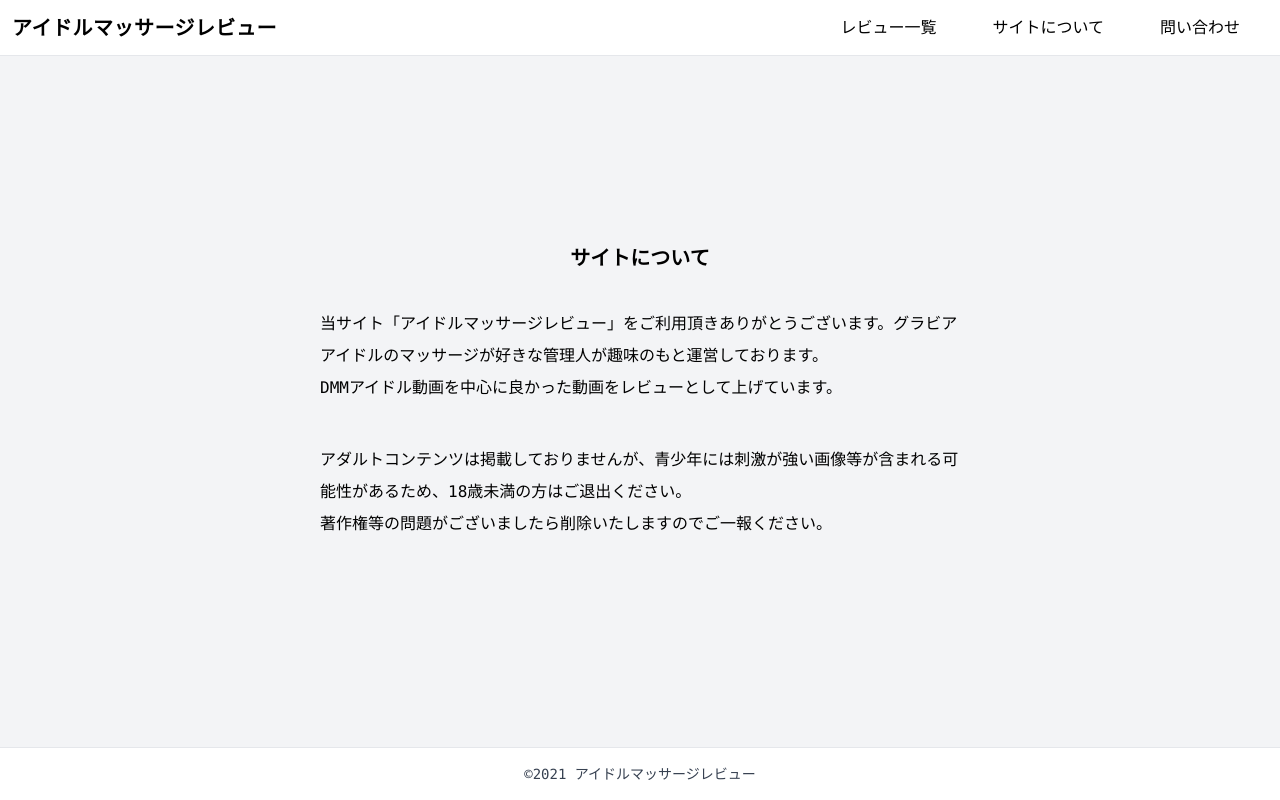
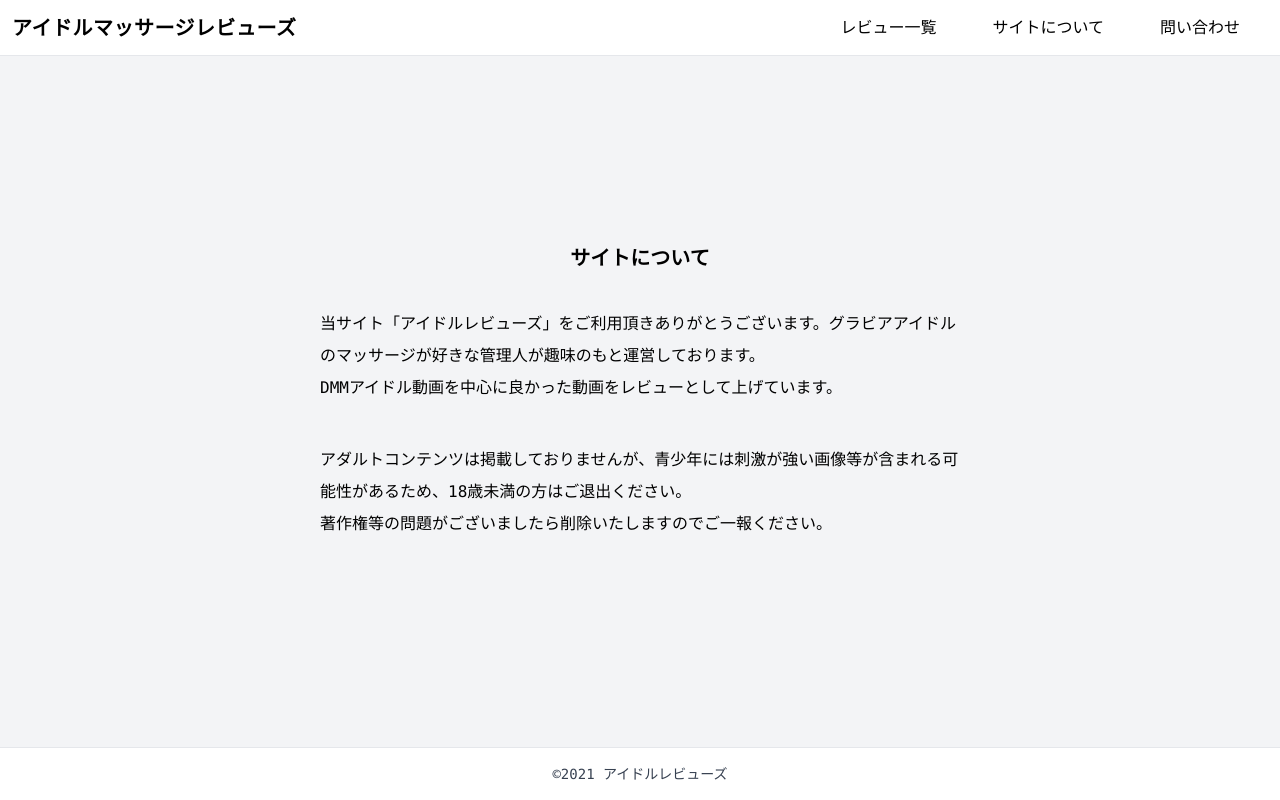
Before and after one commit to sakakidai/blog-ui, a Next.js app: page /about in a window 1280 px wide. Built offline with nearby package versions, Linux system fonts and the light colour scheme; no server answers.

Commit message:
Fix SEO title and description

```diff
--- a/components/Footer.js
+++ b/components/Footer.js
@@ -3,7 +3,7 @@ const Footer = () => {
     <footer className='flex flex-col justify-center p-4 bg-white border-t h-14 w-full text-center text-gray-700 text-sm'>
       <p>
         <span>&copy;</span>
-        <span>2021 アイドルマッサージレビュー</span>
+        <span>2021 アイドルレビューズ</span>
       </p>
     </footer>
   );
--- a/components/Header.js
+++ b/components/Header.js
@@ -8,7 +8,7 @@ const Header = ({ isPhone, onChangeMenu }) => {
       <div className='flex flex-grow items-center justify-between p-3'>
         <span className='text-xl font-bold tracking-wide'>
           <Link href='/'>
-            <a>アイドルマッサージレビュー</a>
+            <a>アイドルマッサージレビューズ</a>
           </Link>
         </span>
 
--- a/components/Layout.js
+++ b/components/Layout.js
@@ -22,7 +22,7 @@ export default function Layout({ children, title }) {
     <>
       {title && (
         <Head>
-          <title>{`${title} | アイドルマッサージレビュー`}</title>
+          <title>{`${title} | アイドルレビューズ`}</title>
         </Head>
       )}
       <DefaultSeo {...SEO} />
--- a/lib/next-seo.config.js
+++ b/lib/next-seo.config.js
@@ -1,4 +1,4 @@
 const SEO = {
-  titleTemplate: '%s | アイドルマッサージレビュー',
+  titleTemplate: '%s | アイドルレビューズ',
 };
 export default SEO;
--- a/pages/about.js
+++ b/pages/about.js
@@ -8,7 +8,7 @@ const About = () => {
         <Title text='サイトについて' />
         <div className='m-5 md:w-2/4'>
           <p>
-            当サイト「アイドルマッサージレビュー」をご利用頂きありがとうございます。グラビアアイドルのマッサージが好きな管理人が趣味のもと運営しております。
+            当サイト「アイドルレビューズ」をご利用頂きありがとうございます。グラビアアイドルのマッサージが好きな管理人が趣味のもと運営しております。
           </p>
           <p>
             DMMアイドル動画を中心に良かった動画をレビューとして上げています。
--- a/pages/blogs/[id].js
+++ b/pages/blogs/[id].js
@@ -10,8 +10,8 @@ const Blog = ({ blog, sidebar }) => {
   return (
     <>
       <NextSeo
-        title={blog.pieceTitle + ' ' + blog.idol.name}
-        description={blog.title}
+        title={blog.idol.name + ' ' + blog.pieceTitle}
+        description={blog.shotOutline}
       />
       <Layout>
         <div className='p-5 grid grid-cols-1 md:grid-cols-9 lg:grid-cols-12 gap-2'>
--- a/pages/blogs/index.js
+++ b/pages/blogs/index.js
@@ -38,7 +38,7 @@ const Blogs = ({ staticBlogs, sidebar }) => {
     <>
       <NextSeo
         title='レビュー一覧'
-        description='グラビアアイドルのマッサージ動画をレビューするサイトです。DMM動画のレビューを主に行っています。'
+        description='グラビアアイドルのマッサージ動画をレビューするサイト「アイドルレビューズ」です。新作のDMMアイドル動画のレビューを主に行っています。マッサージ以外のジャンルもたまにレビューします。'
       />
       <Layout>
         <div className='p-5 grid grid-cols-1 lg:grid-cols-12'>
--- a/pages/index.js
+++ b/pages/index.js
@@ -11,16 +11,7 @@ const Home = ({ blogs, sidebar }) => {
     <>
       <NextSeo
         title='HOME'
-        description='グラビアアイドルのマッサージ動画をレビューするサイトです。DMM動画のレビューを主に行っています。'
-      />
-      <BlogJsonLd
-        url='https://idol-review.com/blogs'
-        title='アイドルマッサージレビュー'
-        images={blogs.map((blog) => blog.thumbnail)}
-        datePublished={blogs[0].createdAt}
-        dateModified={blogs[0].createdAt}
-        authorName='Sakaki'
-        description='グラビアアイドルのマッサージ動画をレビューするサイトです。DMM動画のレビューを主に行っています。'
+        description='グラビアアイドルのマッサージ動画をレビューするサイト「アイドルレビューズ」です。新作のDMMアイドル動画のレビューを主に行っています。マッサージ以外のジャンルもたまにレビューします。'
       />
       <Layout>
         <div className='p-5 grid grid-cols-1 lg:grid-cols-12'>
```
